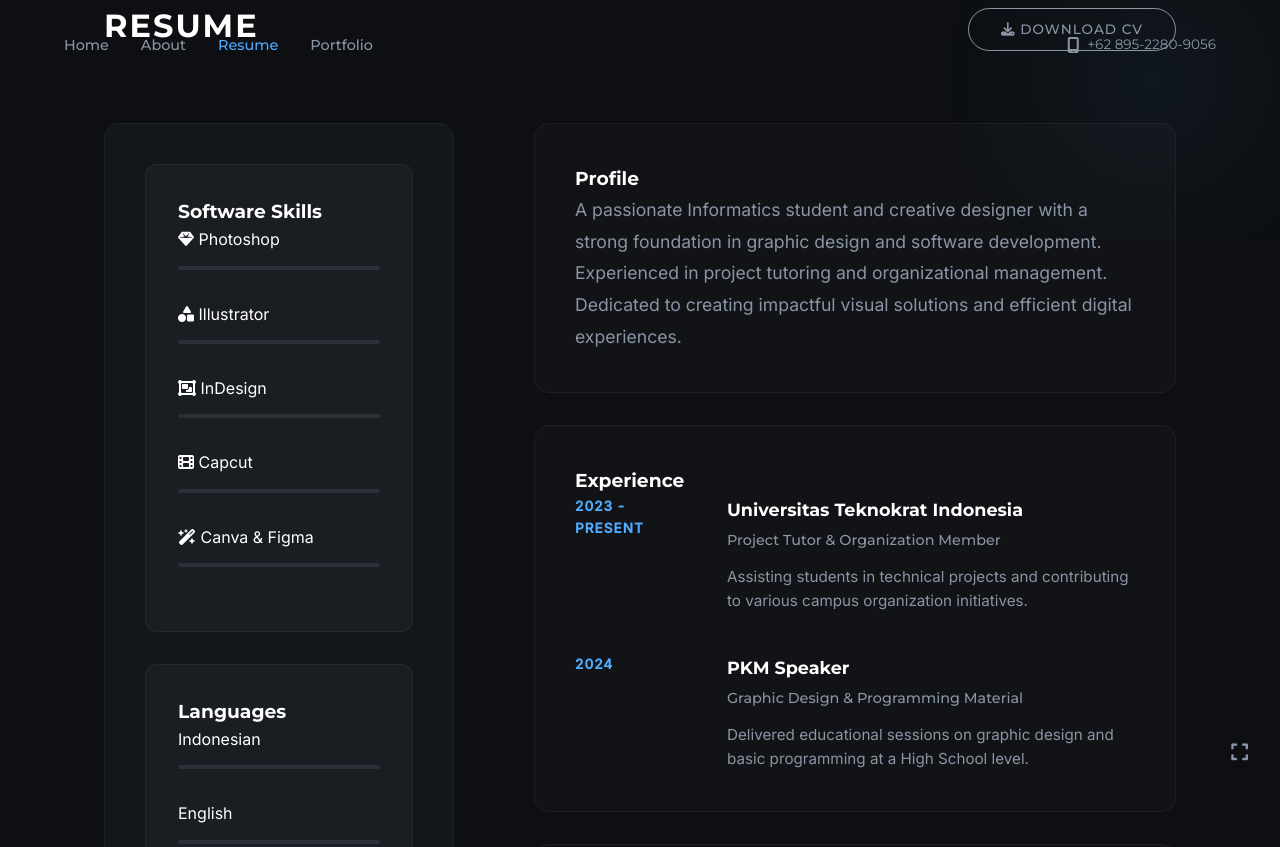
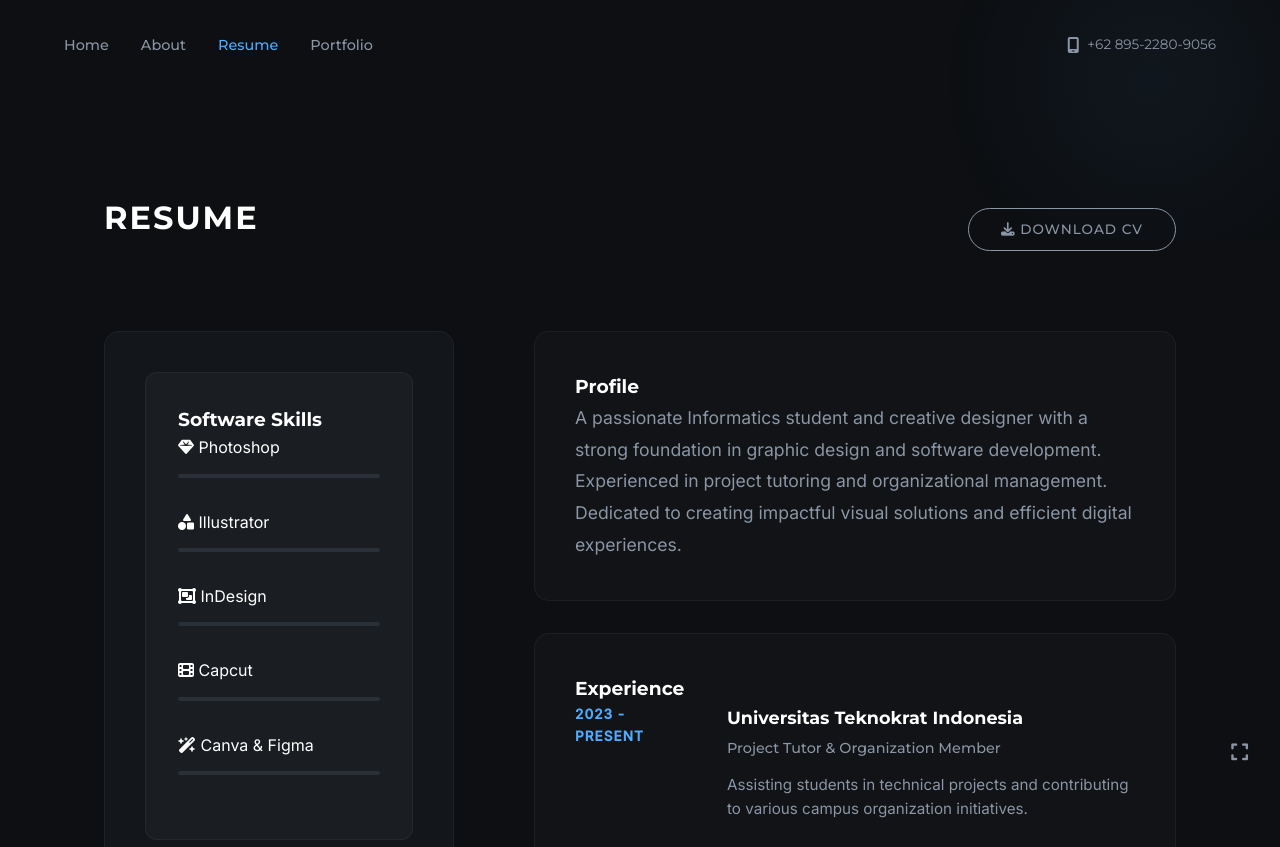
Before and after one commit to muhammadbika/Portfolio-2026, a plain HTML site: page resume.html in a window 1280 px wide. Shown: the top 847 px of the page. Drawn offline with Linux system fonts and the light colour scheme.

Commit message:
Fix: Navbar overlap on resume page

```diff
--- a/css/style.css
+++ b/css/style.css
@@ -284,12 +284,20 @@ h1, h2, h3, h4, h5, h6 {
     z-index: 1;
 }
 
+/* Resume Section */
+.resume {
+    padding-top: 12rem; /* Increased from 8rem to clear navbar */
+    padding-bottom: 4rem;
+}
+
 /* Redesigned Resume Styles (v2) */
 .resume-header {
     display: flex;
     justify-content: space-between;
-    align-items: center;
-    margin-bottom: 4rem;
+    align-items: flex-end; /* Align to bottom to give breathing room */
+    margin-bottom: 5rem;
+    position: relative;
+    z-index: 10;
 }
 
 .resume-grid-v2 {
```
